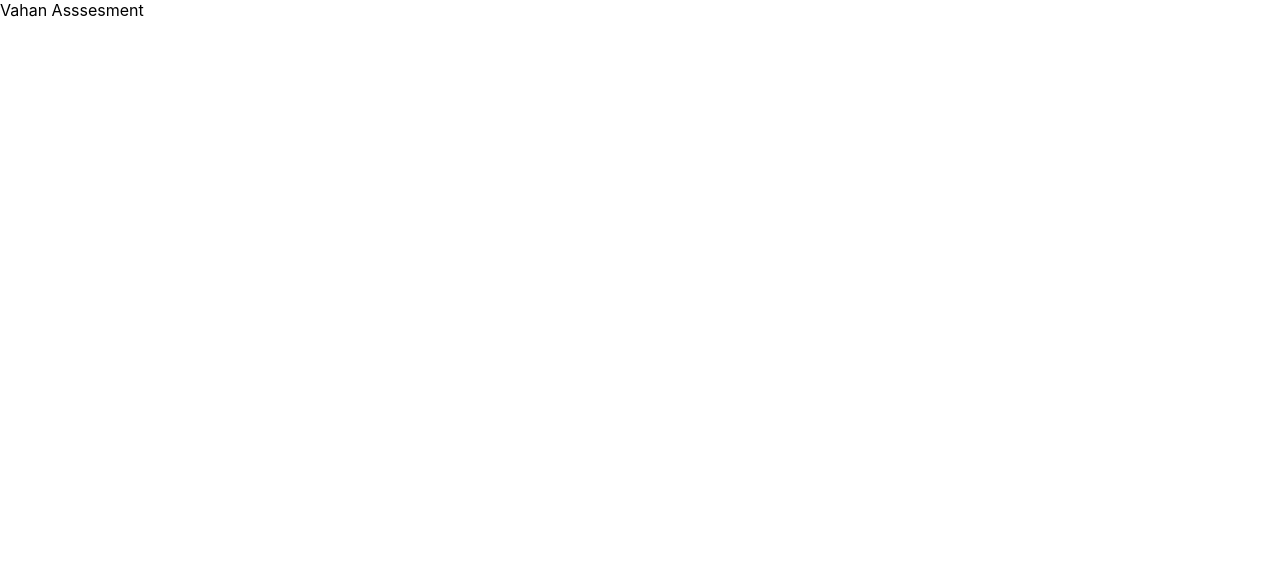
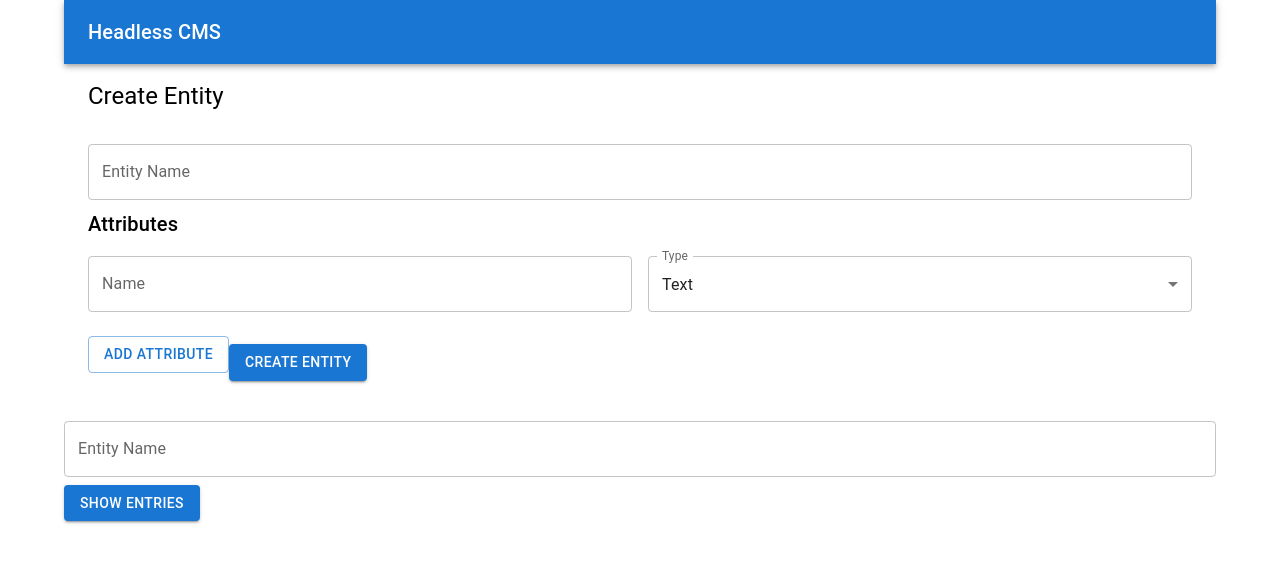
Before and after one commit to hargun0360/Vahan_Client, a React (Create React App) app: page / in a window 1280 px wide. Shown: the top 562 px of the page. Built offline with nearby package versions, Linux system fonts and the light colour scheme.

Commit message:
Addd Create Entity and Show Entries Component

```diff
--- a/src/App.js
+++ b/src/App.js
@@ -1,7 +1,50 @@
-import "./App.css";
+import React, { useState } from "react";
+import {
+  Container,
+  Typography,
+  AppBar,
+  Toolbar,
+  TextField,
+  Button,
+} from "@mui/material";
+import CreateEntity from "./Component/CreateEntity";
+// import AddAttribute from './components/AddAttribute';
+// import DeleteAttribute from './components/DeleteAttribute';
+// import UpdateAttribute from './components/UpdateAttribute';
+import EntriesTable from "./Component/EntriesTable";
 
 function App() {
-  return <div className="App">Vahan Asssesment</div>;
+  const [entityName, setEntityName] = useState("");
+  const [showEntries, setShowEntries] = useState(false);
+
+  const handleShowEntries = () => {
+    setShowEntries(true);
+  };
+
+  return (
+    <Container>
+      <AppBar position="static">
+        <Toolbar>
+          <Typography variant="h6">Headless CMS</Typography>
+        </Toolbar>
+      </AppBar>
+      <CreateEntity />
+      {/* <AddAttribute />
+      <DeleteAttribute />
+      <UpdateAttribute /> */}
+      <TextField
+        label="Entity Name"
+        value={entityName}
+        onChange={(e) => setEntityName(e.target.value)}
+        fullWidth
+        margin="normal"
+      />
+      <Button variant="contained" color="primary" onClick={handleShowEntries}>
+        Show Entries
+      </Button>
+      {showEntries && <EntriesTable entityName={entityName} />}
+    </Container>
+  );
 }
 
 export default App;
--- /dev/null
+++ b/src/Component/CreateEntity.js
@@ -0,0 +1,133 @@
+import React, { useState } from "react";
+import axios from "axios";
+import { styled } from "@mui/system";
+import {
+  TextField,
+  Button,
+  Typography,
+  Container,
+  Box,
+  MenuItem,
+  Select,
+  FormControl,
+  InputLabel,
+  IconButton,
+} from "@mui/material";
+import { useTheme } from "@mui/material/styles";
+import { Close } from "@mui/icons-material";
+import { BASE_URL } from "../constant";
+
+const FormContainer = styled(Container)(({ theme }) => ({
+  display: "flex",
+  flexDirection: "column",
+  gap: theme.spacing(2),
+  padding: theme.spacing(2),
+}));
+
+const CreateEntity = () => {
+  const theme = useTheme();
+  const [entityName, setEntityName] = useState("");
+  const [attributes, setAttributes] = useState([{ name: "", type: "text" }]);
+
+  const handleAddAttribute = () => {
+    setAttributes([...attributes, { name: "", type: "text" }]);
+  };
+
+  const handleChangeAttribute = (index, field, value) => {
+    const newAttributes = [...attributes];
+    newAttributes[index][field] = value;
+    setAttributes(newAttributes);
+  };
+
+  const handleRemoveAttribute = (index) => {
+    const newAttributes = attributes.filter((_, i) => i !== index);
+    setAttributes(newAttributes);
+  };
+
+  const handleSubmit = async (e) => {
+    e.preventDefault();
+    try {
+      const response = await axios.post(`${BASE_URL}entities`, {
+        entityName,
+        attributes,
+      });
+      alert(response.data.message);
+    } catch (error) {
+      alert(error.response.data.message);
+    }
+  };
+
+  return (
+    <FormContainer>
+      <Typography variant="h5">Create Entity</Typography>
+      <form onSubmit={handleSubmit}>
+        <TextField
+          label="Entity Name"
+          value={entityName}
+          onChange={(e) => setEntityName(e.target.value)}
+          fullWidth
+          margin="normal"
+        />
+        <Typography variant="h6">Attributes</Typography>
+        {attributes.map((attr, index) => (
+          <Box
+            key={index}
+            sx={{
+              display: "flex",
+              alignItems: "center",
+              gap: theme.spacing(2),
+              marginBottom: theme.spacing(2),
+            }}
+          >
+            <TextField
+              label="Name"
+              value={attr.name}
+              onChange={(e) =>
+                handleChangeAttribute(index, "name", e.target.value)
+              }
+              fullWidth
+              margin="normal"
+            />
+            <FormControl fullWidth margin="normal">
+              <InputLabel>Type</InputLabel>
+              <Select
+                value={attr.type}
+                onChange={(e) =>
+                  handleChangeAttribute(index, "type", e.target.value)
+                }
+                label="Type"
+              >
+                <MenuItem value="text">Text</MenuItem>
+                <MenuItem value="bigint">BigInt</MenuItem>
+                <MenuItem value="date">Date</MenuItem>
+                <MenuItem value="serial">Serial</MenuItem>
+                <MenuItem value="int">Int</MenuItem>
+              </Select>
+            </FormControl>
+            {index !== 0 && (
+              <IconButton
+                onClick={() => handleRemoveAttribute(index)}
+                color="secondary"
+              >
+                <Close />
+              </IconButton>
+            )}
+          </Box>
+        ))}
+        <Button
+          type="button"
+          onClick={handleAddAttribute}
+          variant="outlined"
+          sx={{ marginBottom: theme.spacing(2) }}
+        >
+          Add Attribute
+        </Button>
+        <Button type="submit" variant="contained" color="primary">
+          Create Entity
+        </Button>
+      </form>
+    </FormContainer>
+  );
+};
+
+export default CreateEntity;
--- /dev/null
+++ b/src/Component/EntriesTable.js
@@ -0,0 +1,126 @@
+import React, { useState, useEffect } from 'react';
+import axios from 'axios';
+import {
+  Table, TableBody, TableCell, TableContainer, TableHead, TableRow, Paper,
+  IconButton, Dialog, DialogActions, DialogContent, DialogTitle, TextField, Button
+} from '@mui/material';
+import { Delete, Edit } from '@mui/icons-material';
+import { styled } from '@mui/system';
+import { BASE_URL } from '../constant';
+
+const EditForm = styled('div')(({ theme }) => ({
+  display: 'flex',
+  flexDirection: 'column',
+  gap: theme.spacing(2),
+  padding: theme.spacing(2),
+}));
+
+const EntriesTable = ({ entityName }) => {
+  const [entries, setEntries] = useState([]);
+  const [editDialogOpen, setEditDialogOpen] = useState(false);
+  const [currentEntry, setCurrentEntry] = useState(null);
+
+  useEffect(() => {
+    fetchEntries();
+  }, [entityName]);
+
+  const fetchEntries = async () => {
+    try {
+      const response = await axios.get(`${BASE_URL}${entityName}`);
+      setEntries(response.data);
+    } catch (error) {
+      console.error('Error fetching entries:', error);
+    }
+  };
+
+  const handleDelete = async (id) => {
+    try {
+      await axios.delete(`${BASE_URL}${entityName}/${id}`);
+      fetchEntries();
+    } catch (error) {
+      console.error('Error deleting entry:', error);
+    }
+  };
+
+  const handleEditOpen = (entry) => {
+    setCurrentEntry(entry);
+    setEditDialogOpen(true);
+  };
+
+  const handleEditClose = () => {
+    setEditDialogOpen(false);
+    setCurrentEntry(null);
+  };
+
+  const handleEditSave = async () => {
+    try {
+      await axios.put(`${BASE_URL}${entityName}/${currentEntry.id}`, currentEntry);
+      fetchEntries();
+      handleEditClose();
+    } catch (error) {
+      console.error('Error updating entry:', error);
+    }
+  };
+
+  const handleChange = (field, value) => {
+    setCurrentEntry({ ...currentEntry, [field]: value });
+  };
+
+  return (
+    <div>
+      <TableContainer component={Paper}>
+        <Table>
+          <TableHead>
+            <TableRow>
+              {entries.length > 0 && Object.keys(entries[0]).map((key) => (
+                <TableCell key={key}>{key}</TableCell>
+              ))}
+              <TableCell>Actions</TableCell>
+            </TableRow>
+          </TableHead>
+          <TableBody>
+            {entries.map((entry) => (
+              <TableRow key={entry.id}>
+                {Object.keys(entry).map((key) => (
+                  <TableCell key={key}>{entry[key]}</TableCell>
+                ))}
+                <TableCell>
+                  <IconButton onClick={() => handleEditOpen(entry)}>
+                    <Edit />
+                  </IconButton>
+                  <IconButton onClick={() => handleDelete(entry.id)}>
+                    <Delete />
+                  </IconButton>
+                </TableCell>
+              </TableRow>
+            ))}
+          </TableBody>
+        </Table>
+      </TableContainer>
+
+      <Dialog open={editDialogOpen} onClose={handleEditClose}>
+        <DialogTitle>Edit Entry</DialogTitle>
+        <DialogContent>
+          {currentEntry && Object.keys(currentEntry).map((key) => (
+            key !== 'id' && (
+              <TextField
+                key={key}
+                label={key}
+                value={currentEntry[key]}
+                onChange={(e) => handleChange(key, e.target.value)}
+                fullWidth
+                margin="dense"
+              />
+            )
+          ))}
+        </DialogContent>
+        <DialogActions>
+          <Button onClick={handleEditClose}>Cancel</Button>
+          <Button onClick={handleEditSave}>Save</Button>
+        </DialogActions>
+      </Dialog>
+    </div>
+  );
+};
+
+export default EntriesTable;
--- /dev/null
+++ b/src/constant.js
@@ -0,0 +1 @@
+export const BASE_URL = "http://localhost:8080/api/";
```
Also changed, not shown: package.json (+8 -0 lines), 1 other file (tests, documents, lock files or other folders).
